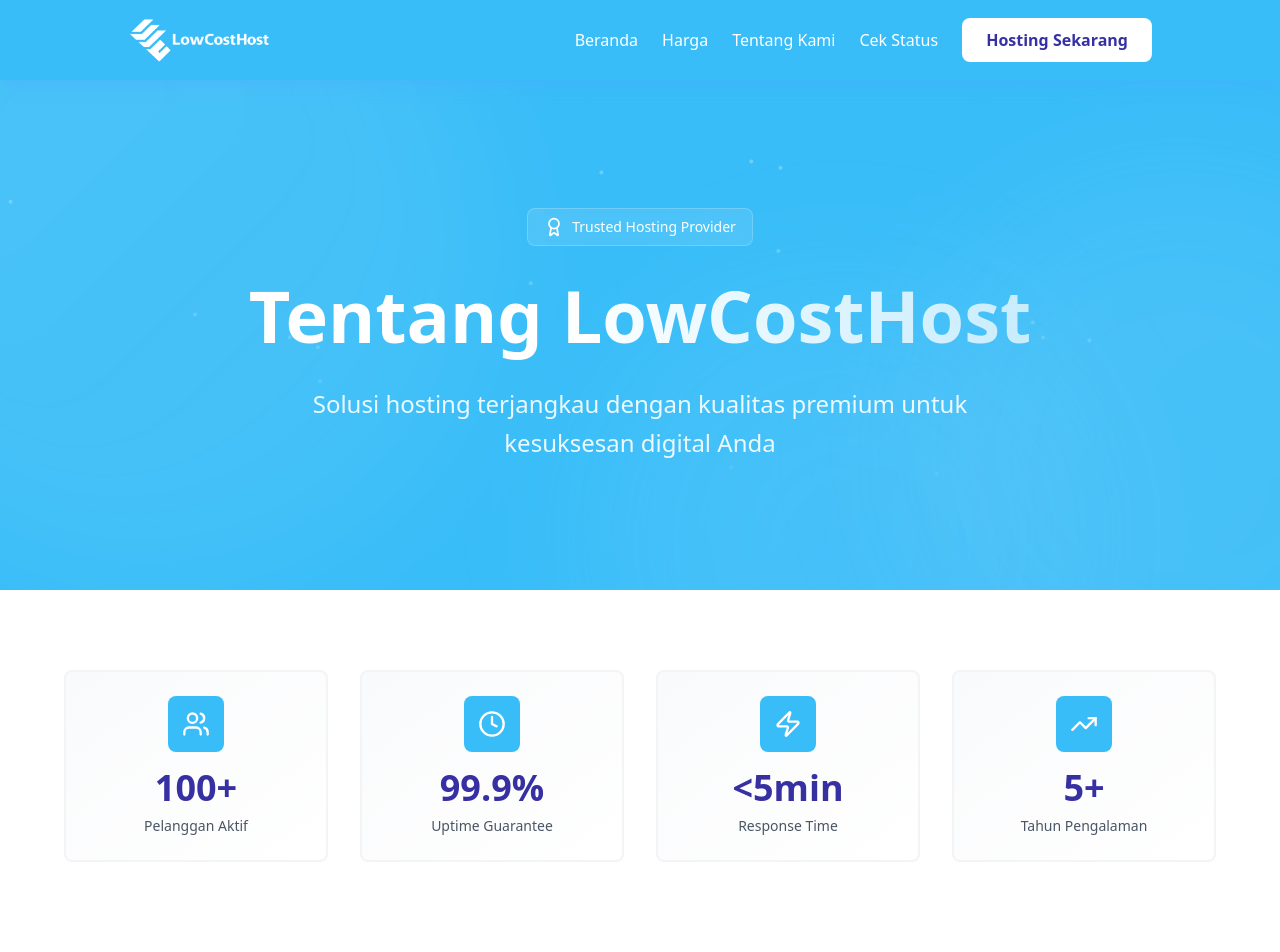
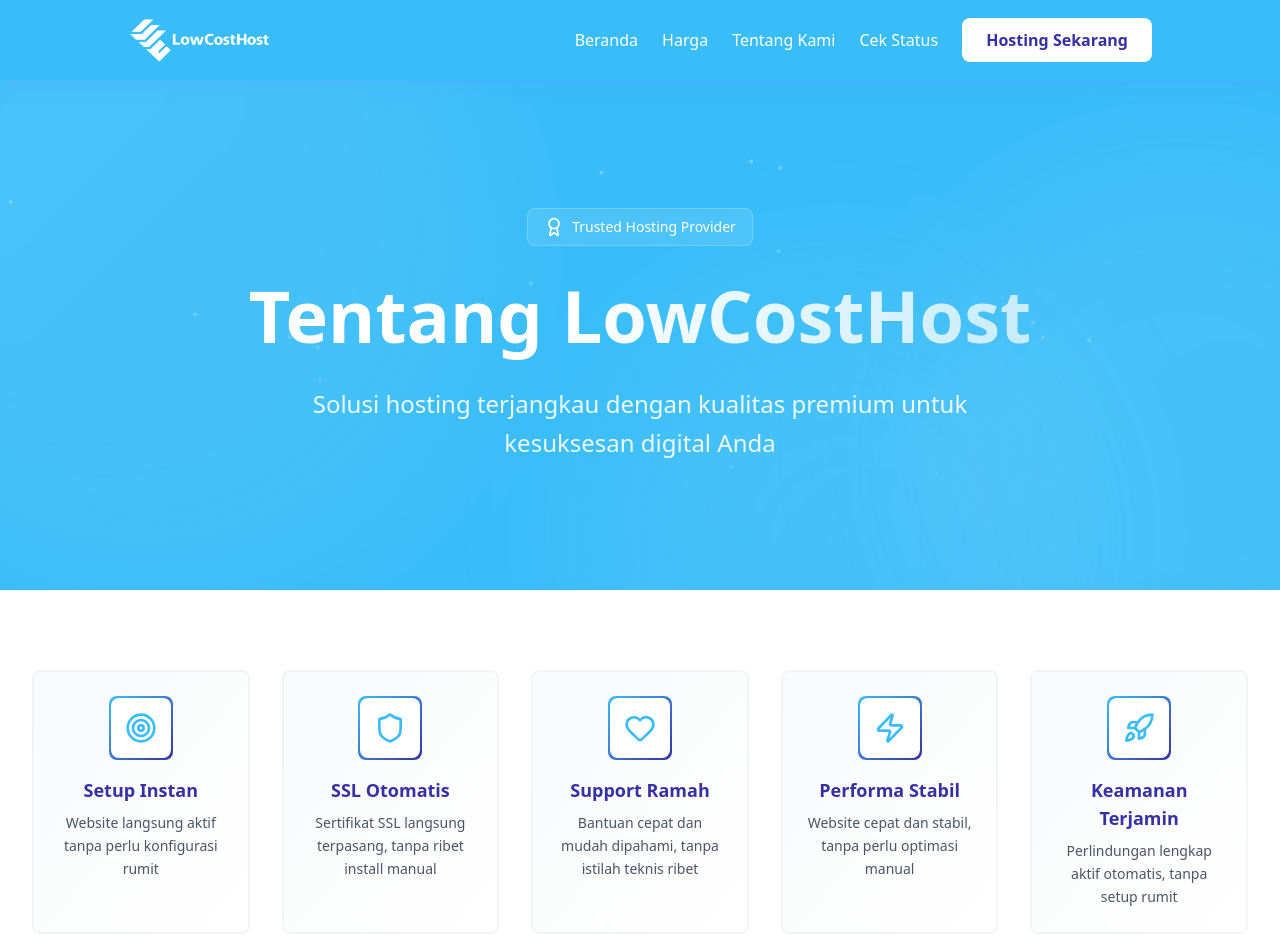
Before and after one commit to timurlauttt/lowcostost, a React (Vite) app: page /tentang-kami in a window 1280 px wide. Shown: the top 952 px of the page. Built offline with nearby package versions, Linux system fonts and the light colour scheme.

Commit message:
fix update

```diff
--- a/src/App.jsx
+++ b/src/App.jsx
@@ -9,7 +9,7 @@
 
 function App() {
   return (
-    <div className="antialiased bg-white">
+    <div className="antialiased bg-white overflow-x-hidden">
       <Navbar />
       <Hero />
       <PricingCards />
--- a/src/components/Hero.jsx
+++ b/src/components/Hero.jsx
@@ -12,7 +12,7 @@
   return (
     <section className="min-h-[85vh] flex items-center justify-center px-4 sm:px-6 md:px-8 py-16 relative overflow-hidden" style={{ backgroundColor: '#38BDF8' }}>
       <motion.div
-        className="absolute w-[600px] h-[600px] bg-gradient-to-br from-white/10 to-white/5 rounded-full blur-3xl"
+        className="absolute w-[400px] sm:w-[600px] h-[400px] sm:h-[600px] bg-gradient-to-br from-white/10 to-white/5 rounded-full blur-3xl"
         animate={{
           x: [0, 80, 0],
           y: [0, -60, 0],
@@ -27,7 +27,7 @@
       />
 
       <motion.div
-        className="absolute w-[500px] h-[500px] bg-gradient-to-br from-white/8 to-blue-200/10 rounded-full blur-3xl"
+        className="absolute w-[350px] sm:w-[500px] h-[350px] sm:h-[500px] bg-gradient-to-br from-white/8 to-blue-200/10 rounded-full blur-3xl"
         animate={{
           x: [0, -80, 0],
           y: [0, 60, 0],
@@ -42,7 +42,7 @@
       />
 
       <motion.div
-        className="absolute w-[400px] h-[400px] bg-gradient-to-br from-white/15 to-blue-300/20 rounded-full blur-3xl"
+        className="absolute w-[300px] sm:w-[400px] h-[300px] sm:h-[400px] bg-gradient-to-br from-white/15 to-blue-300/20 rounded-full blur-3xl"
         animate={{
           scale: [1, 1.3, 1],
           opacity: [0.4, 0.6, 0.4],
--- a/src/components/PricingCards.jsx
+++ b/src/components/PricingCards.jsx
@@ -80,7 +80,7 @@
               whileHover={{ y: -10 }}
               className={`relative p-8 rounded-lg border-2 transition-all duration-300 ${
                 pkg.popular
-                  ? 'bg-gradient-to-br from-primary via-primary-dark to-primary border-primary shadow-2xl shadow-primary/30 scale-105'
+                  ? 'bg-gradient-to-br from-primary via-primary-dark to-primary border-primary shadow-2xl shadow-primary/30 md:scale-105'
                   : 'bg-white border-gray-200 hover:border-primary/50 hover:shadow-xl'
               }`}
             >
@@ -139,7 +139,7 @@
                 href="https://wa.me/62882008146761?text=Halo,%20saya%20ingin%20order%20paket%20hosting"
                 target="_blank"
                 rel="noopener noreferrer"
-                whileHover={{ scale: 1.05 }}
+                whileHover={{ scale: 1.02 }}
                 whileTap={{ scale: 0.95 }}
                 className={`block w-full py-3 px-6 rounded-lg font-bold text-center transition-all duration-300 ${
                   pkg.popular
@@ -162,7 +162,7 @@
         >
           <Link to="/pricing">
             <motion.button
-              whileHover={{ scale: 1.05, boxShadow: '0 20px 60px rgba(56, 189, 248, 0.4)' }}
+              whileHover={{ scale: 1.02, boxShadow: '0 20px 60px rgba(56, 189, 248, 0.4)' }}
               whileTap={{ scale: 0.98 }}
               className="group relative px-8 py-4 bg-gradient-to-r from-primary to-primary-dark text-white rounded-lg font-bold overflow-hidden transition-all duration-300 flex items-center gap-3 text-base sm:text-lg"
             >
--- a/src/index.css
+++ b/src/index.css
@@ -8,6 +8,10 @@
 
 @layer base {
   body {
-    @apply font-sans antialiased;
+    @apply font-sans antialiased overflow-x-hidden;
+  }
+
+  html {
+    @apply overflow-x-hidden;
   }
 }
--- a/src/pages/Pricing.jsx
+++ b/src/pages/Pricing.jsx
@@ -114,7 +114,7 @@
   const tabs = [
     { id: 'hosting-php', label: 'Hosting PHP', shortLabel: 'Hosting PHP', icon: Server },
     { id: 'hosting-domain', label: 'Hosting + Domain', shortLabel: 'Hosting + Domain', icon: Globe },
-    { id: 'custom-project', label: 'Custom Project', shortLabel: 'Custom', icon: Server },
+    { id: 'custom-project', label: 'Custom Project', shortLabel: 'Custom Project', icon: Server },
   ];
 
   const benefits = [
@@ -624,7 +624,7 @@
               whileInView={{ opacity: 1, scale: 1 }}
               viewport={{ once: true, amount: 0.1 }}
               whileHover={{ scale: 1.02 }}
-              className="bg-gradient-to-br from-primary via-primary-dark to-primary text-white rounded-lg p-8 shadow-2xl relative overflow-hidden"
+              className="text-white rounded-lg p-8 shadow-2xl relative overflow-hidden" style={{ backgroundColor: '#38BDF8' }}
             >
               <div className="absolute inset-0 opacity-10">
                 <div className="absolute inset-0" style={{ backgroundImage: 'radial-gradient(circle, white 2px, transparent 2px)', backgroundSize: '20px 20px' }}></div>
--- a/src/pages/TentangKami.jsx
+++ b/src/pages/TentangKami.jsx
@@ -44,10 +44,11 @@
   ];
 
   const stats = [
-    { icon: Users, number: '100+', label: 'Pelanggan Aktif', color: 'primary' },
-    { icon: Clock, number: '99.9%', label: 'Uptime Guarantee', color: 'primary-dark' },
-    { icon: Zap, number: '<5min', label: 'Response Time', color: 'primary' },
-    { icon: TrendingUp, number: '5+', label: 'Tahun Pengalaman', color: 'primary-dark' }
+    { icon: Target, title: 'Setup Instan', description: 'Website langsung aktif tanpa perlu konfigurasi rumit' },
+    { icon: Shield, title: 'SSL Otomatis', description: 'Sertifikat SSL langsung terpasang, tanpa ribet install manual' },
+    { icon: Heart, title: 'Support Ramah', description: 'Bantuan cepat dan mudah dipahami, tanpa istilah teknis ribet' },
+    { icon: Zap, title: 'Performa Stabil', description: 'Website cepat dan stabil, tanpa perlu optimasi manual' },
+    { icon: Rocket, title: 'Keamanan Terjamin', description: 'Perlindungan lengkap aktif otomatis, tanpa setup rumit' }
   ];
 
   const team = [
@@ -181,8 +182,8 @@
 
       {/* Stats Section */}
       <section className="py-16 sm:py-20 px-4 sm:px-6 md:px-8 bg-white">
-        <div className="max-w-6xl mx-auto">
-          <div className="grid grid-cols-2 lg:grid-cols-4 gap-6 sm:gap-8">
+        <div className="max-w-7xl mx-auto">
+          <div className="grid grid-cols-1 sm:grid-cols-2 lg:grid-cols-5 gap-6 sm:gap-8">
             {stats.map((stat, index) => (
               <motion.div
                 key={index}
@@ -196,14 +197,16 @@
                 <motion.div
                   whileHover={{ rotate: 360 }}
                   transition={{ duration: 0.6 }}
-                  className="inline-flex items-center justify-center w-14 h-14 bg-primary rounded-lg mb-4"
+                  className="inline-flex items-center justify-center w-16 h-16 bg-gradient-to-br from-primary to-primary-dark rounded-lg mb-4 p-0.5"
                 >
-                  <stat.icon className="w-7 h-7 text-white" />
+                  <div className="w-full h-full bg-white rounded-lg flex items-center justify-center">
+                    <stat.icon className="w-8 h-8 text-primary" />
+                  </div>
                 </motion.div>
-                <div className="text-3xl sm:text-4xl font-black text-primary-dark mb-2">
-                  {stat.number}
-                </div>
-                <p className="text-sm text-gray-600 font-medium">{stat.label}</p>
+                <h3 className="text-lg font-bold text-primary-dark mb-2">
+                  {stat.title}
+                </h3>
+                <p className="text-sm text-gray-600 leading-relaxed">{stat.description}</p>
               </motion.div>
             ))}
           </div>
@@ -403,10 +406,10 @@
       </section>
 
       {/* CTA Section with Animation */}
-      <section className="py-20 sm:py-28 px-4 sm:px-6 md:px-8 bg-gradient-to-br from-slate-900 via-blue-900 to-indigo-900 relative overflow-hidden">
+      <section className="py-20 sm:py-32 px-4 sm:px-6 md:px-8 relative overflow-hidden" style={{ backgroundColor: '#38BDF8' }}>
         {/* Animated background gradient orbs */}
         <motion.div
-          className="absolute w-[500px] h-[500px] bg-gradient-to-br from-cyan-500/20 to-blue-500/20 rounded-full blur-3xl"
+          className="absolute w-[400px] sm:w-[600px] h-[400px] sm:h-[600px] bg-gradient-to-br from-cyan-500/20 to-blue-500/20 rounded-full blur-3xl"
           animate={{
             x: [0, 80, 0],
             y: [0, -60, 0],
```
Also changed, not shown: src/components/TestimonialCarousel.jsx (+4 -4 lines).
